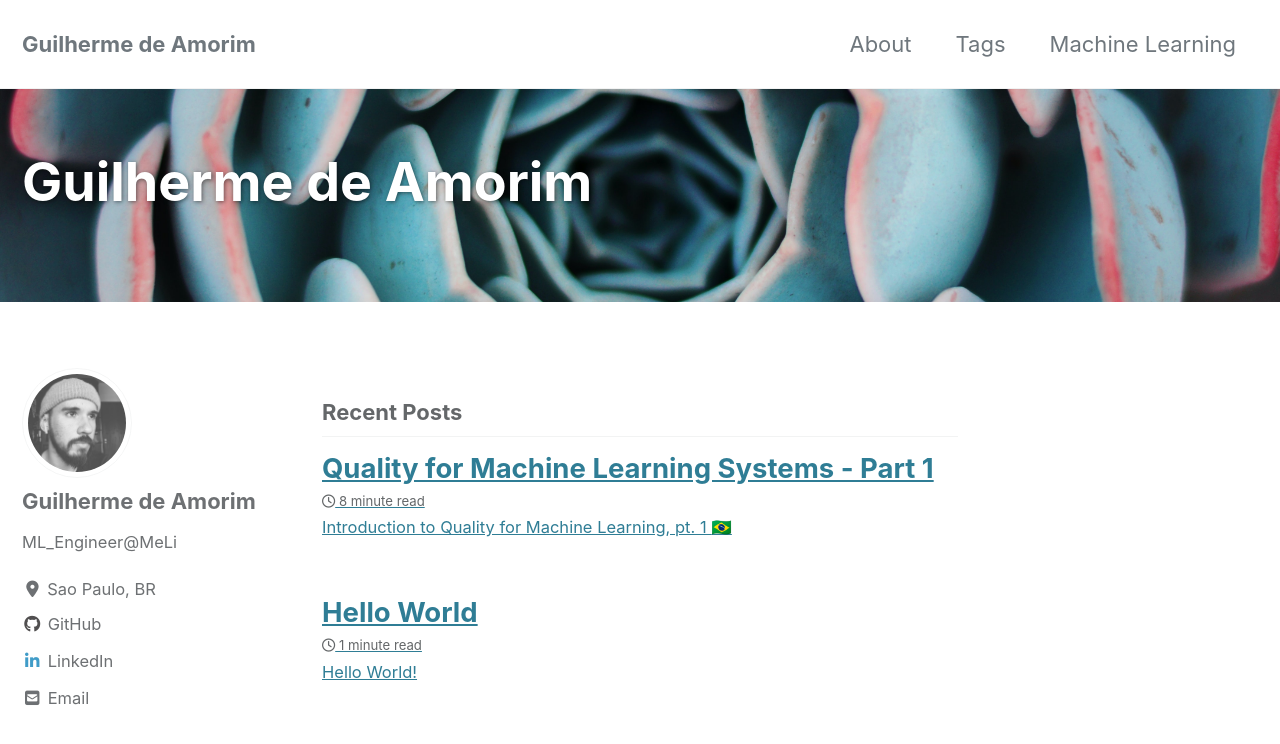
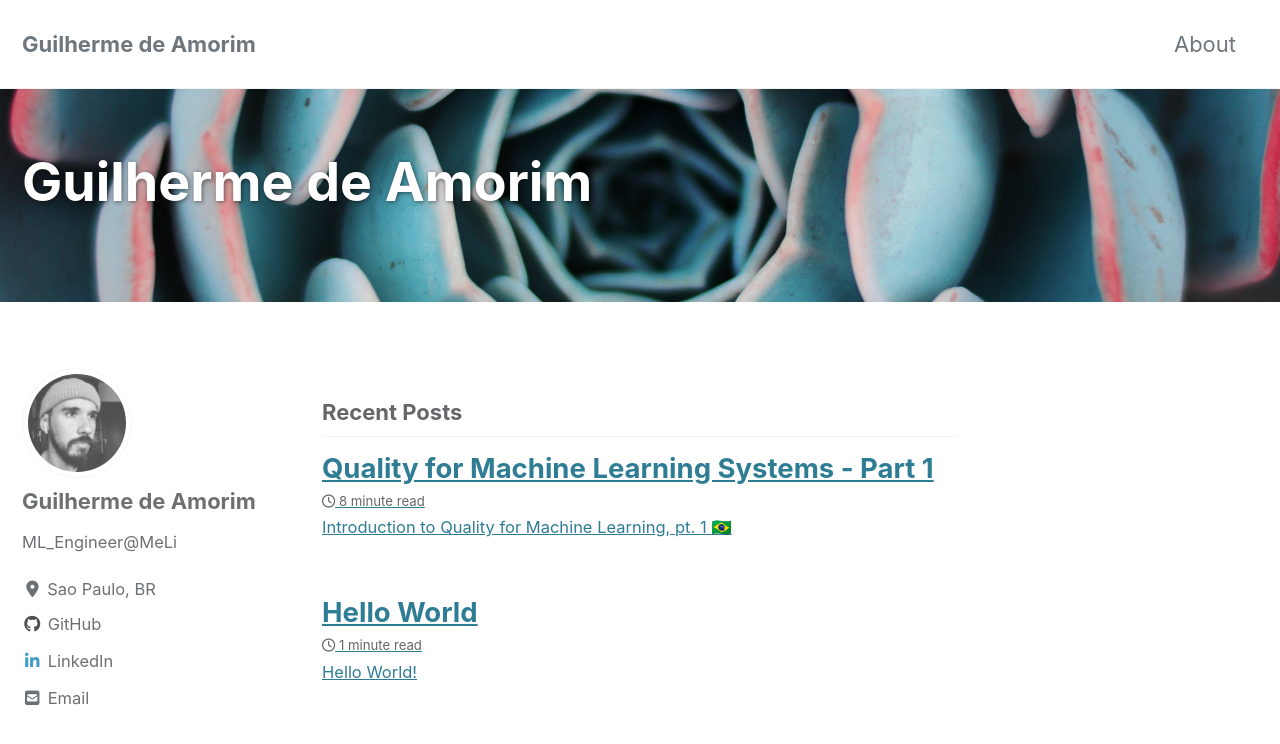
Before and after one commit to guimorg/guimorg.github.io, a Jekyll site: the page built from index.html, in a window 1280 px wide and 900 px high. Shown: the top 744 px of the window. Built offline with Jekyll 4.4.1, drawn with Linux system fonts in a browser that asks for light colours; cached includes are drawn as plain includes; nearby versions of some CDN libraries; the list of posts is cut into pages by our own code.

Commit message:
Removing tags because posts are being shown twice

```diff
--- a/_data/navigation.yml
+++ b/_data/navigation.yml
@@ -4,10 +4,6 @@ main:
   #   url: https://mmistakes.github.io/minimal-mistakes/docs/quick-start-guide/
   - title: "About"
     url: /about/
-  - title: Tags
-    url: /tags/
-  - title: "Machine Learning"
-    url: /tags/machine-learning/
   # - title: "Sample Posts"
   #   url: /year-archive/
   # - title: "Sample Collections"
```
